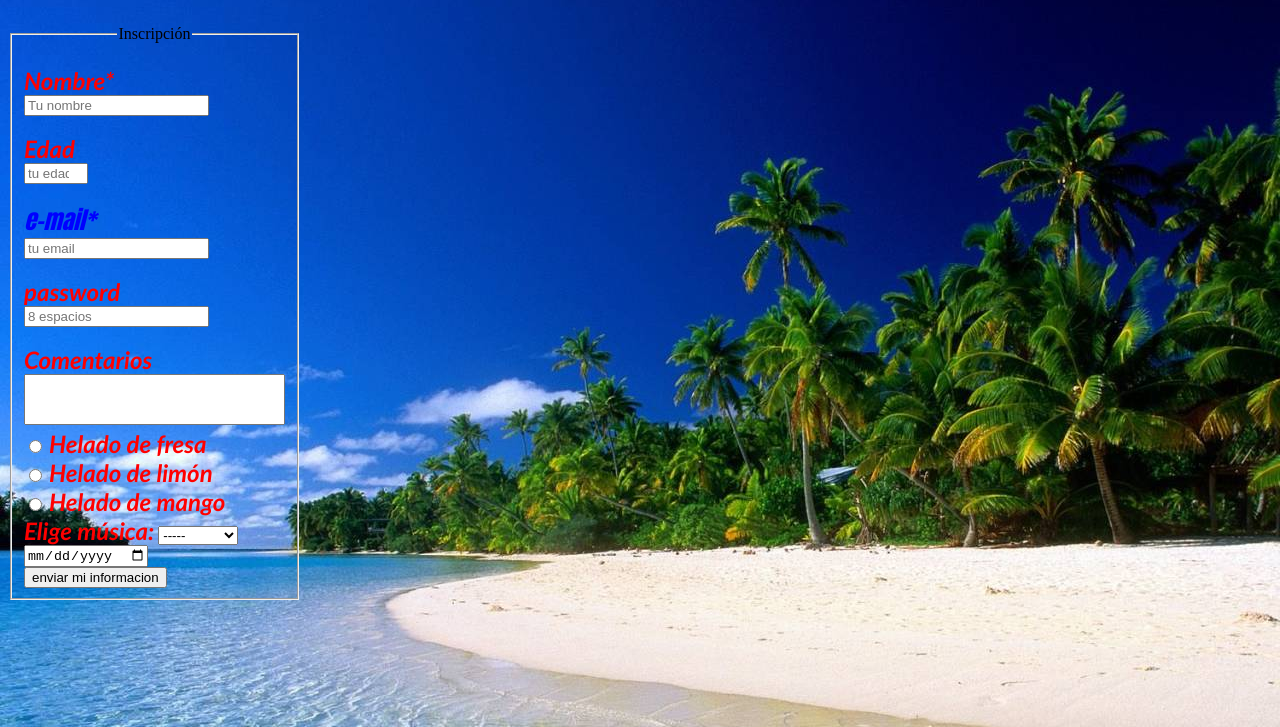
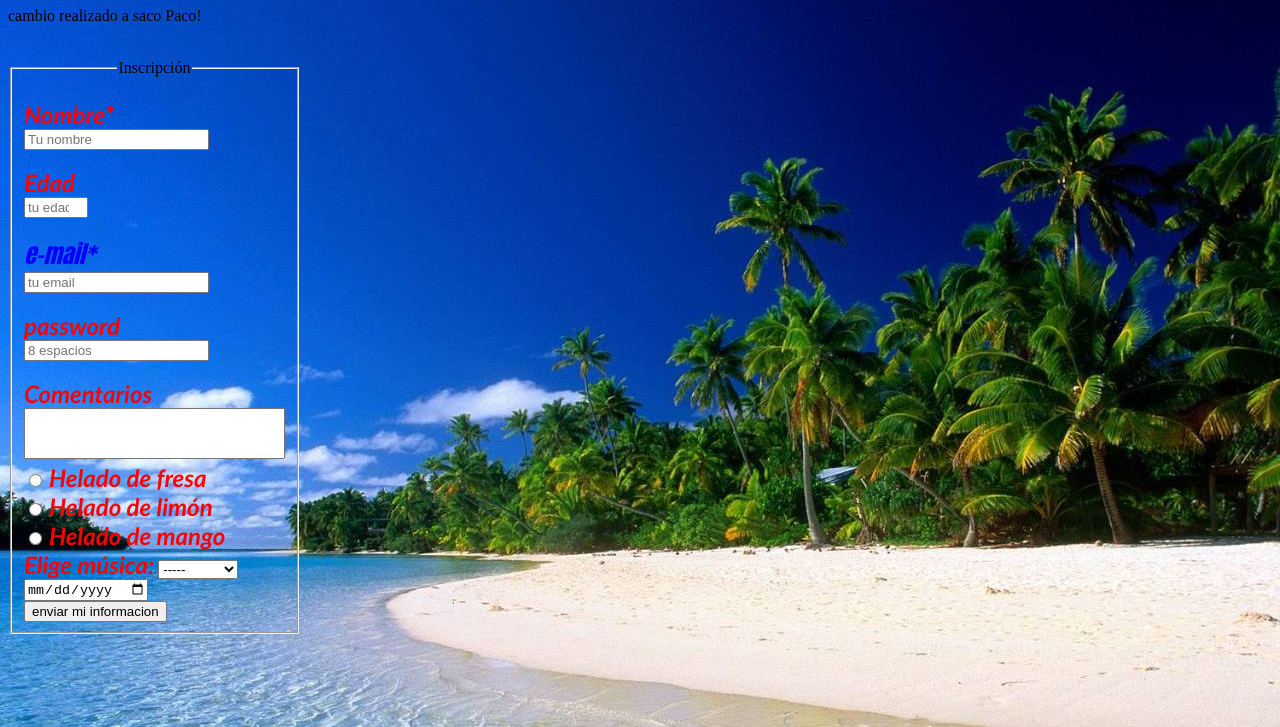
Before and after one commit to Profe-Web/form2, a plain HTML site: page Forms-1/index.html in a window 1280 px wide. Shown: the part 73-800 px from the top of the page. Drawn offline with Linux system fonts and the light colour scheme.

Commit message:
cambios2

```diff
--- a/Forms-1/index.html
+++ b/Forms-1/index.html
@@ -9,6 +9,7 @@
 </head>
 <body>
     <h1> Ejemplo de formulario</h1>
+<p> cambio realizado a saco Paco! </p>
     <br>
     <form action="hola.html" method="get">
 
```
Also changed, not shown: 1 other file.
